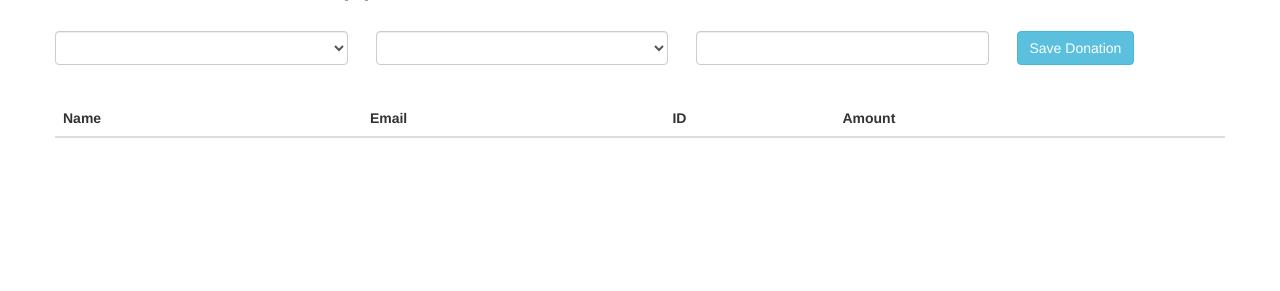
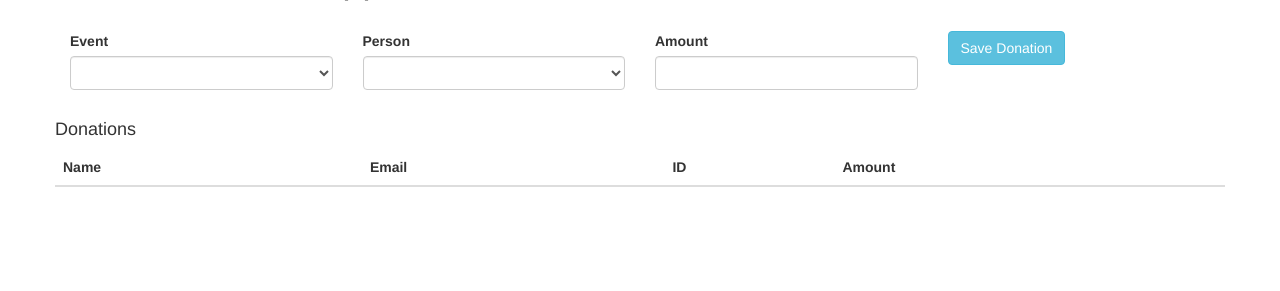
Before and after one commit to WomensCodingCircle/jcc-app, a Flask app: page / in a window 1280 px wide. Shown: the part 59-350 px from the top of the page. Run offline with Flask 2, Linux system fonts and the light colour scheme; lists and menus that the app fills with data are empty; some libraries are stand-ins or nearby versions.

Commit message:
Add labels

```diff
--- a/app/templates/landing_page.html
+++ b/app/templates/landing_page.html
@@ -15,22 +15,36 @@
       <br />
       <div class="row">
          <div class="form-group">
-            <select class="form-control" style="width: 25%; float: left; margin-right: 2em;">
+            <div class="col-lg-3">
+                  <label>Event</label>
+                  <div>
+                     <select class="form-control" style="margin-right: 2em;">
                         {% for e in tEvents %}
                         <option>{{e.id}} -- {{e.name}}</option>
                         {% endfor %}
                      </select>
-            <select class="form-control" style="width: 25%; float: left; margin-right: 2em;">
+                  </div>
+            </div>
+            <div class="col-lg-3">
+               <label>Person</label>
+               <select class="form-control" style="margin-right: 2em;">
                   {% for e in tPeople %}
                   <option>{{e.name}} --- {{e.email}} --- {{e.employeeId}}</option>
                   {% endfor %}
                </select>
-            <input type="text" class="form-control" style="width: 25%; float: left; margin-right: 2em;"/>
+            </div>
+            <div class="col-lg-3">
+               <label>Amount</label>
+               <input type="text" class="form-control" style="margin-right: 2em;"/>
+            </div>
+            <div class="col-lg-3">
                <button type="button" class="btn btn-info">Save Donation</button>
+            </div>
         </div>
       </div>
       <br />
       <div class="row">
+         <h4>Donations</h4>
          <table class="table">
             <thead>
                <tr>
```
Lines whose indentation alone changed are shown as unchanged.
